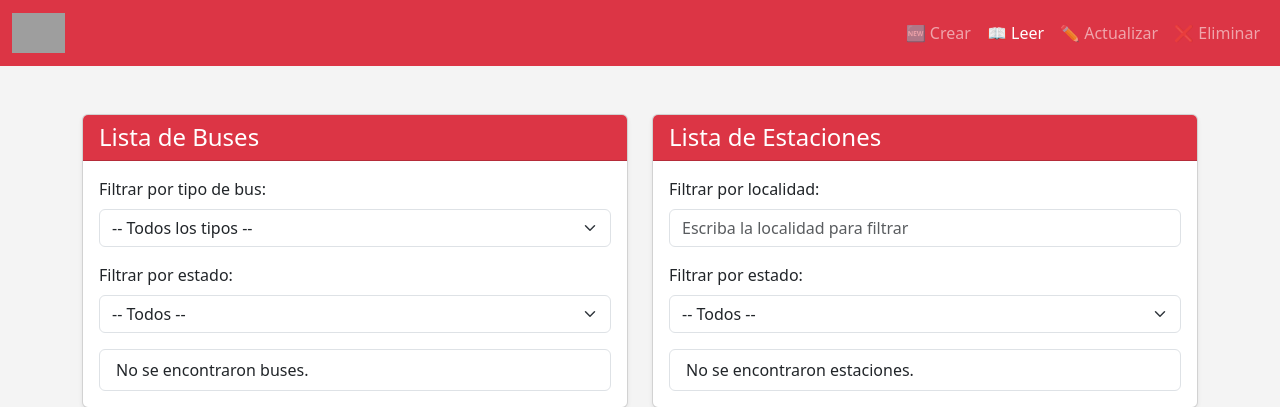
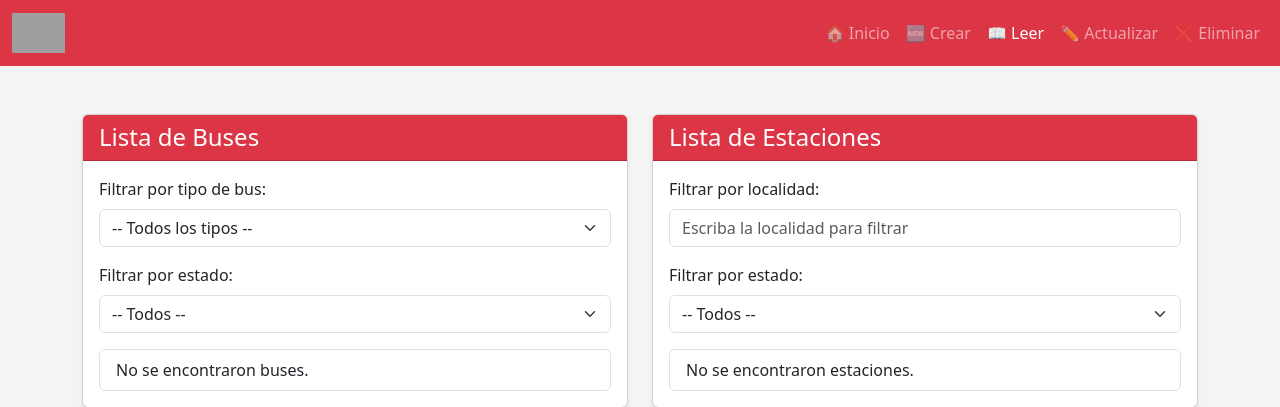
Before and after one commit to Juanes0706/Proyecto, a FastAPI app: page /read in a window 1280 px wide. Shown: the top 407 px of the page. Run offline with FastAPI, Linux system fonts and the light colour scheme; data that the repository does not hold is empty; grey boxes are pictures that could not be loaded.

Commit message:
añadir inicio en navbar

```diff
--- a/templates/CreatePage.html
+++ b/templates/CreatePage.html
@@ -22,6 +22,7 @@
         </a>
         <div id="navbarNav">
             <ul class="navbar-nav">
+                <li class="nav-item"><a class="nav-link" href="/">🏠 Inicio</a></li>
                 <li class="nav-item"><a class="nav-link" href="/create">🆕 Crear</a></li>
                 <li class="nav-item"><a class="nav-link" href="/read">📖 Leer</a></li>
                 <li class="nav-item"><a class="nav-link" href="/update">✏️ Actualizar</a></li>
--- a/templates/DeletePage.html
+++ b/templates/DeletePage.html
@@ -22,6 +22,7 @@
         </a>
         <div id="navbarNav">
             <ul class="navbar-nav">
+                <li class="nav-item"><a class="nav-link" href="/">🏠 Inicio</a></li>
                 <li class="nav-item"><a class="nav-link" href="/create">🆕 Crear</a></li>
                 <li class="nav-item"><a class="nav-link" href="/read">📖 Leer</a></li>
                 <li class="nav-item"><a class="nav-link" href="/update">✏️ Actualizar</a></li>
--- a/templates/OperationsPage.html
+++ b/templates/OperationsPage.html
@@ -13,6 +13,7 @@
         <a class="navbar-brand fw-bold" href="#">CRUD App</a>
         <div id="navbarNav">
             <ul class="navbar-nav">
+                <li class="nav-item"><a class="nav-link" href="/">🏠 Inicio</a></li>
                 <li class="nav-item"><a class="nav-link" href="#crear">Crear</a></li>
                 <li class="nav-item"><a class="nav-link" href="#leer">Leer</a></li>
                 <li class="nav-item"><a class="nav-link" href="#actualizar">Actualizar</a></li>
--- a/templates/ReadPage.html
+++ b/templates/ReadPage.html
@@ -22,6 +22,7 @@
     </a>
     <div id="navbarNav">
       <ul class="navbar-nav">
+        <li class="nav-item"><a class="nav-link" href="/">🏠 Inicio</a></li>
         <li class="nav-item"><a class="nav-link" href="/create">🆕 Crear</a></li>
         <li class="nav-item"><a class="nav-link active" href="/read">📖 Leer</a></li>
         <li class="nav-item"><a class="nav-link" href="/update">✏️ Actualizar</a></li>
--- a/templates/UpdatePage.html
+++ b/templates/UpdatePage.html
@@ -22,6 +22,7 @@
         </a>
         <div id="navbarNav">
             <ul class="navbar-nav">
+                <li class="nav-item"><a class="nav-link" href="/">🏠 Inicio</a></li>
                 <li class="nav-item"><a class="nav-link" href="/create">🆕 Crear</a></li>
                 <li class="nav-item"><a class="nav-link" href="/read">📖 Leer</a></li>
                 <li class="nav-item"><a class="nav-link active" aria-current="page" href="/update">✏️ Actualizar</a></li>
```
